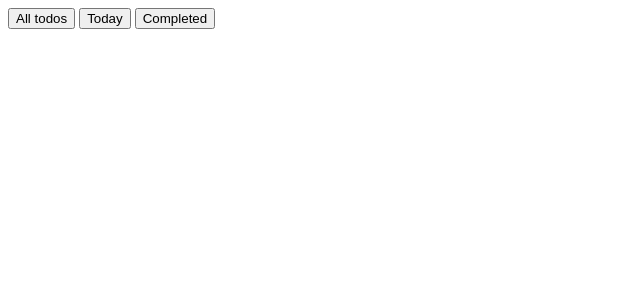
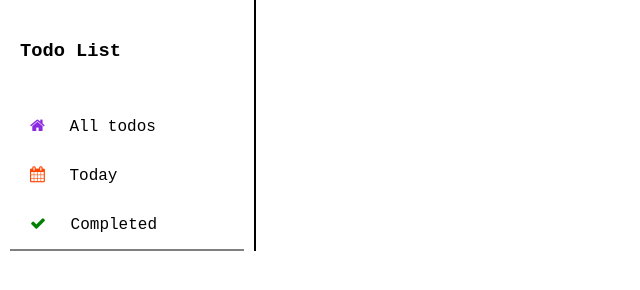
Before and after one commit to iwhozaifa/todolist-app-js, a website built with webpack: page src/template.html in a window 1280 px wide. Shown: the whole page, without its empty margins (0-640 px from the left). Built offline with nearby package versions, Linux system fonts and the light colour scheme.

Commit message:
Added Styling

```diff
--- a/src/index.js
+++ b/src/index.js
@@ -0,0 +1 @@
+import "./style.css";
--- /dev/null
+++ b/src/style.css
@@ -0,0 +1,64 @@
+* {
+  margin: 0;
+  padding: 0;
+  font-family: 'Courier New', Courier, monospace;
+}
+
+
+
+.content {
+  display: grid;
+  grid-template-columns: 0.25fr 1fr;
+}
+
+.sidebar {
+  grid-column: 1/2;
+  border-right: solid 2px black;
+}
+
+.sidebar h3 {
+  padding: 10px;
+  text-indent: 10px;
+  margin: 30px 0;
+}
+
+#list {
+  display: flex;
+  flex-direction: column;
+  border-bottom: solid 2px grey;
+  margin: 0 10px;
+}
+
+.sidebar button {
+  padding: 15px;
+  margin: 0 5px;
+  border: none;
+  background-color: transparent;
+  text-align: left;
+  font-size: 16px;
+  border-radius: 10px;
+}
+
+.sidebar.bottom {
+  margin-bottom: 100px;
+}
+
+.sidebar button:hover {
+  background-color: #f2f2f2;
+}
+
+.fa {
+  padding-right: 15px;
+}
+
+.fa-home {
+  color: blueviolet;
+}
+
+.fa-calendar {
+  color: orangered;
+}
+
+.fa-check {
+  color: green;
+}
--- a/src/template.html
+++ b/src/template.html
@@ -5,17 +5,23 @@
   <meta charset="UTF-8">
   <meta name="viewport" content="width=device-width, initial-scale=1.0">
   <title>To Do List</title>
+  <link rel="stylesheet" href="https://cdnjs.cloudflare.com/ajax/libs/font-awesome/4.7.0/css/font-awesome.min.css">
 </head>
 
 <body>
-  <div class="sidebar">
-    <div id="list">
-      <button>All todos</button>
-      <button>Today</button>
-      <button>Completed</button>
+  </header>
+  <div class="content">
+    <div class="sidebar">
+      <h3>Todo List</h3>
+      <div id="list">
+        <button><i class="fa fa-home"></i> All todos</button>
+        <button><i class="fa fa-calendar"></i> Today</button>
+        <button class="bottom"><i class="fa fa-check"></i> Completed</button>
+      </div>
+      <div class="project">
+      </div>
     </div>
-    <div class="project">
-    </div>
+    <div class="lists" id="lists"></div>
   </div>
 </body>
 
```
